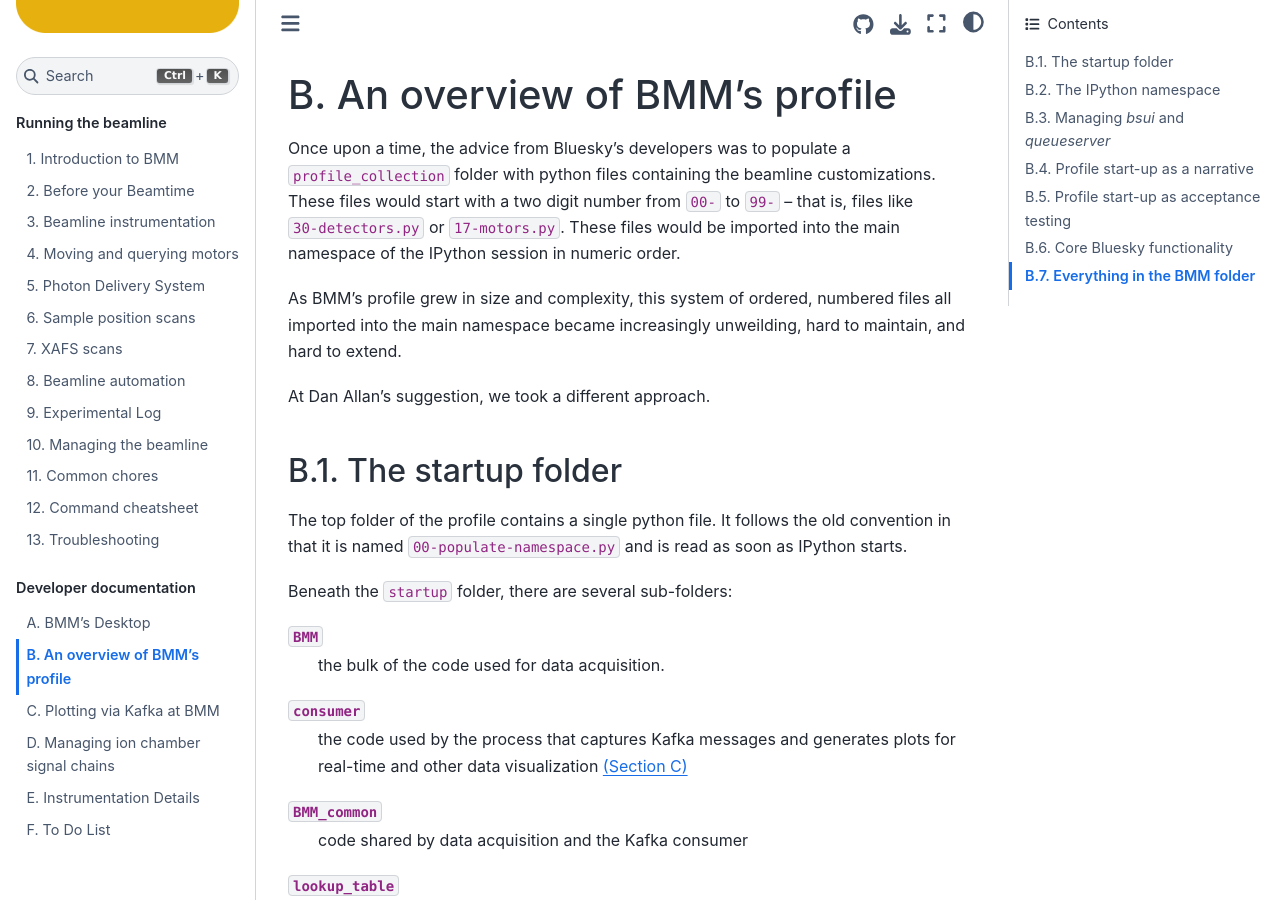
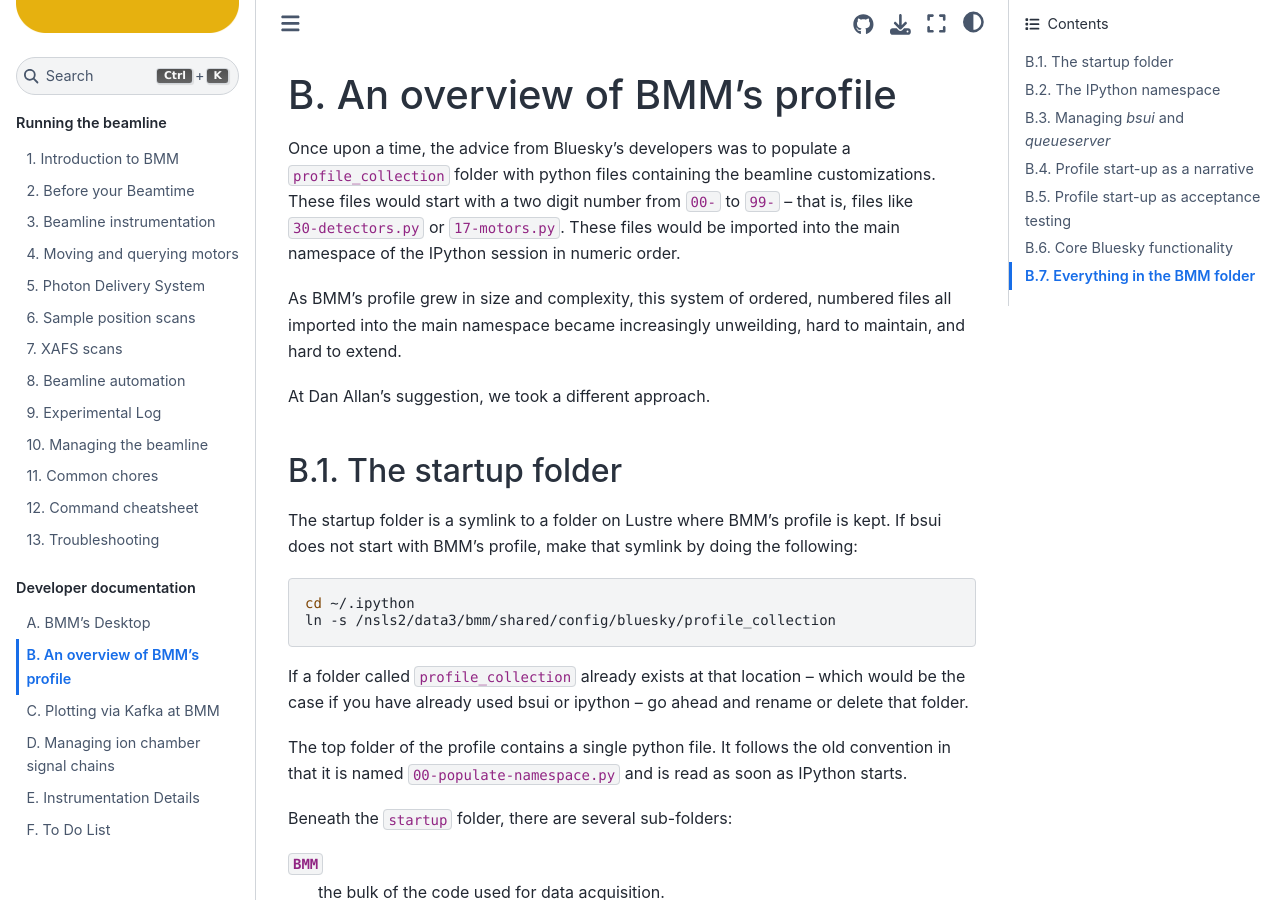
Before and after one commit to NSLS-II-BMM/BeamlineManual, a Sphinx documentation site: the page built from docs/profile.rst, in a window 1280 px wide and 900 px high. Built offline with Sphinx 7.4.7 and the Sphinx Book theme 1.1.4, drawn with Linux system fonts in a browser that asks for light colours.

Commit message:
more edits

```diff
--- a/docs/before.rst
+++ b/docs/before.rst
@@ -63,7 +63,7 @@ on sample processing and any safety measures necessary.
 
 .. caution:: An approved SAF is required on the first day of beamtime.
 	     Without enough time for approval, you may lose your
-	     beamtime beamtime.
+	     beamtime.
 
 To submit a SAF: https://pass.bnl.gov
 
--- a/docs/profile.rst
+++ b/docs/profile.rst
@@ -28,6 +28,19 @@ At Dan Allan's suggestion, we took a different approach.
 
 The startup folder
 ------------------
+
+The startup folder is a symlink to a folder on Lustre where BMM's
+profile is kept.  If bsui does not start with BMM's profile, make that
+symlink by doing the following:
+
+.. code-block:: sh
+
+   cd ~/.ipython
+   ln -s /nsls2/data3/bmm/shared/config/bluesky/profile_collection
+
+If a folder called ``profile_collection`` already exists at that
+location |nd| which would be the case if you have already used bsui
+or ipython |nd| go ahead and rename or delete that folder.
 
 The top folder of the profile contains a single python file.  It
 follows the old convention in that it is named
```
Also changed, not shown: docs/desktop.rst (+7 -4 lines), docs/index.rst (+10 -1 lines), docs/intro.rst (+19 -4 lines), docs/plotting.rst (+13 -5 lines), docs/_images/Beamline-bananagrams.jpg (added).
